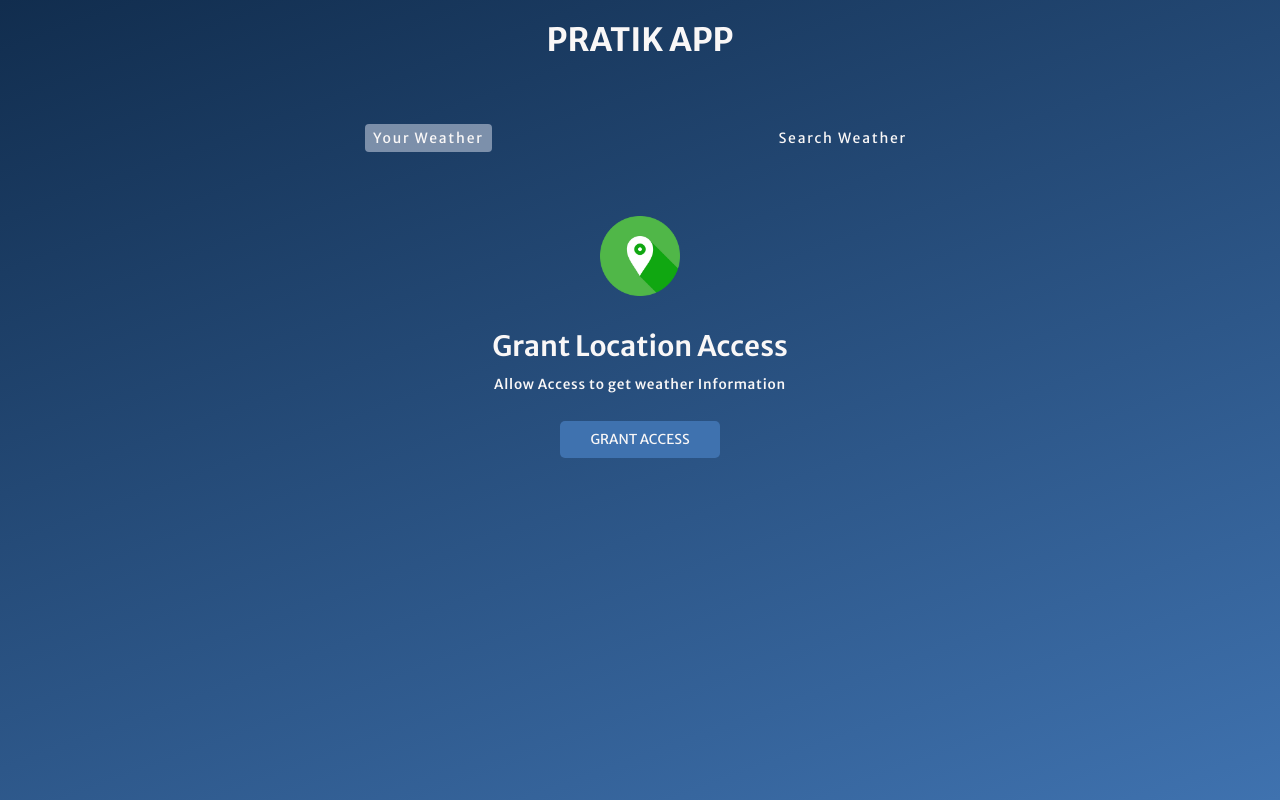
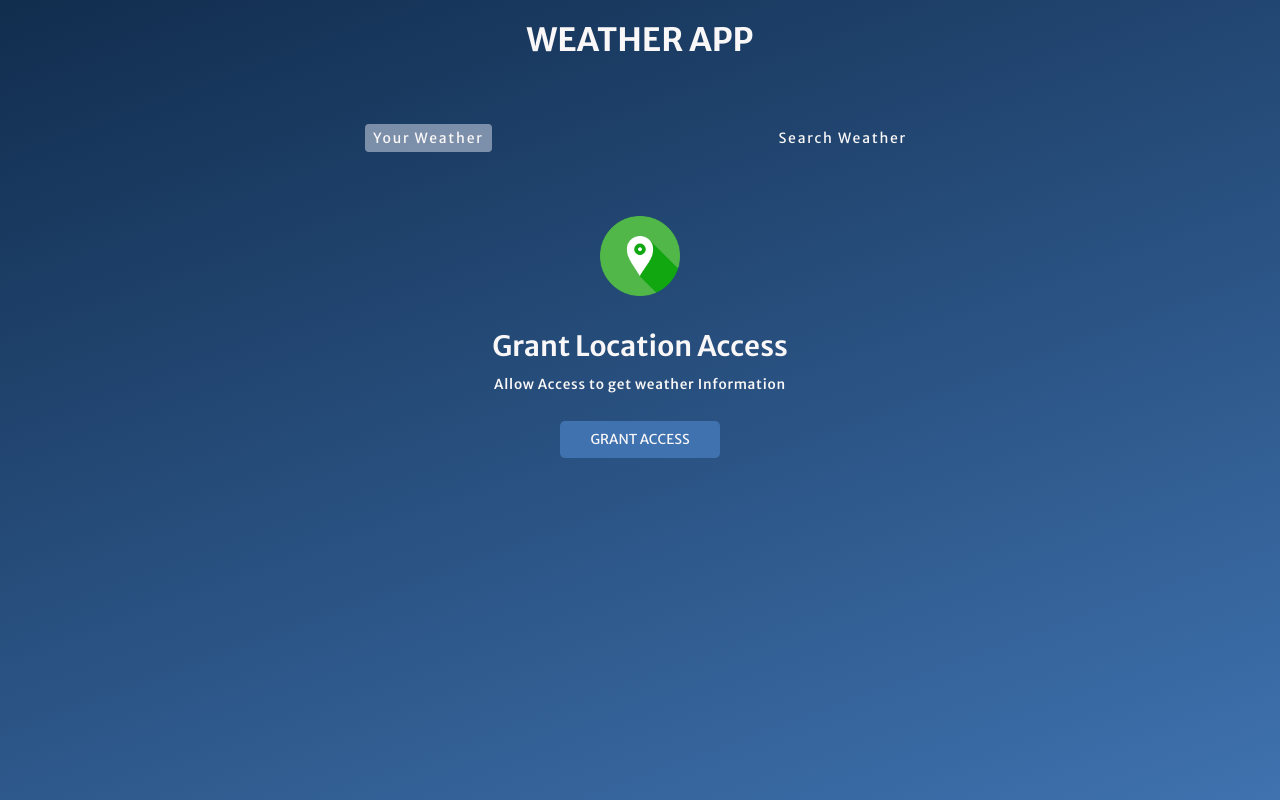
Before and after one commit to Abhishek-7408/WeatherApp, a plain HTML site: page index.html in a window 1280 px wide. Drawn offline with Linux system fonts and the light colour scheme.

Commit message:
Rename 'Pratik App' to 'Weather App'

```diff
--- a/index.html
+++ b/index.html
@@ -15,7 +15,7 @@
 
     <div class="wrapper">
 
-        <h1>Pratik App</h1>
+        <h1>Weather App</h1>
 
         <div class="tab-container">
             <p class="tab" data-userWeather>Your Weather</p>
```
